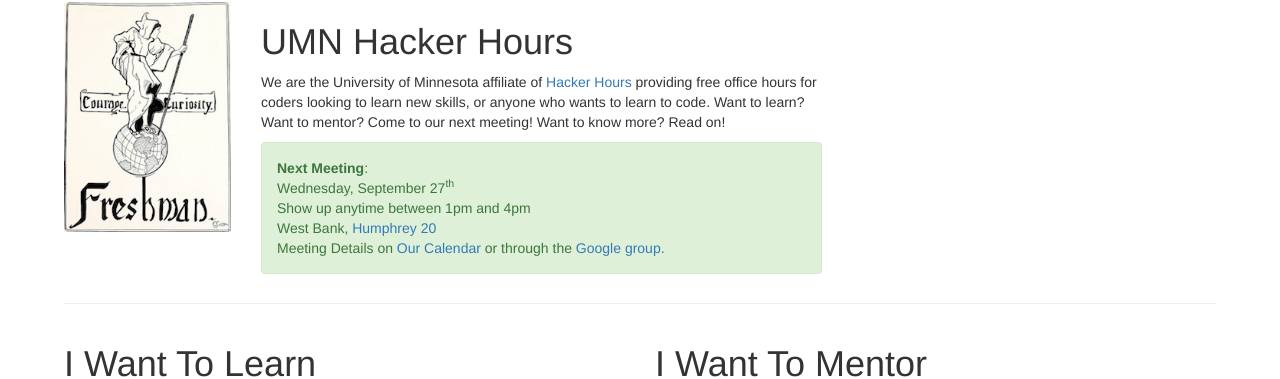
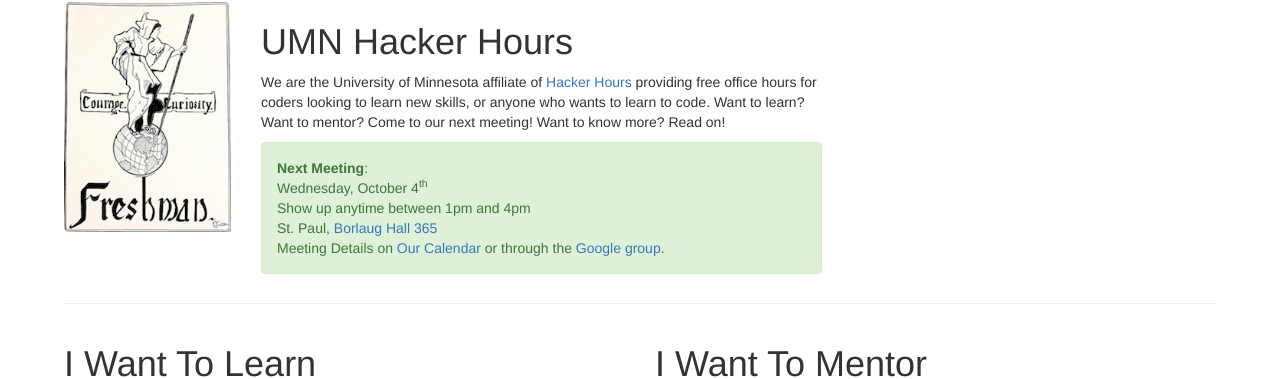
Before and after one commit to umnhackerhours/umnhackerhours.github.io, a Jekyll site: the page built from index.markdown, in a window 1280 px wide. Shown: the part 102-481 px from the top of the page. Built offline with Jekyll 4.4.1, drawn with Linux system fonts in a browser that asks for light colours.

Commit message:
2017-10-04

```diff
--- a/index.markdown
+++ b/index.markdown
@@ -13,14 +13,12 @@ description: Home
       <div class="alert alert-success" role="alert">
         <a class="anchor" id="next_meeting"></a>
         <strong>Next Meeting</strong>:<br />
-        Wednesday, September 27<sup>th</sup><br />
+        Wednesday, October 4<sup>th</sup><br />
         Show up anytime between 1pm and 4pm<br />
         <!-- West Bank, <a href="https://roomsearch.umn.edu/roomsearch/#/rooms/f8667449-84f5-4392-9607-ae9f2335ef5b">Humphrey 20</a><br /> -->
-        <!-- St. Paul, <a href="http://campusmaps.umn.edu/peters-hall">Peters Hall 145</a><br /> -->
-        <!-- The <strong>Code Kata Group</strong> will be discussing the <a href="https://github.com/exercism/x-common/blob/master/bob.md">Bob kata</a> from 2:30 - 4pm<br /> -->
-        <!-- The <strong>Refactoring Reading Group</strong> will be discussing the <a href="https://refactoring.guru/smells/long-method">Long Method Smell</a> from 3 - 4pm<br /> -->
+        <!-- St. Paul, <a href="https://roomsearch.umn.edu/roomsearch/#/rooms/236c88ec-0616-496e-bdfa-7d3b96ee9e33">Borlaug Hall 365</a><br /> -->
 
-        West Bank, <a href="https://roomsearch.umn.edu/roomsearch/#/rooms/f8667449-84f5-4392-9607-ae9f2335ef5b">Humphrey 20</a><br />
+        St. Paul, <a href="https://roomsearch.umn.edu/roomsearch/#/rooms/236c88ec-0616-496e-bdfa-7d3b96ee9e33">Borlaug Hall 365</a><br />
         Meeting Details on <a href="https://www.google.com/calendar/embed?src=umn.edu_ii9odmho4m63bsq19879mu0iis%40group.calendar.google.com&ctz=America/Chicago">Our Calendar</a> or through the <a href='https://groups.google.com/a/umn.edu/d/hackerhours'>Google group</a>.
       </div>
     </div>
```
